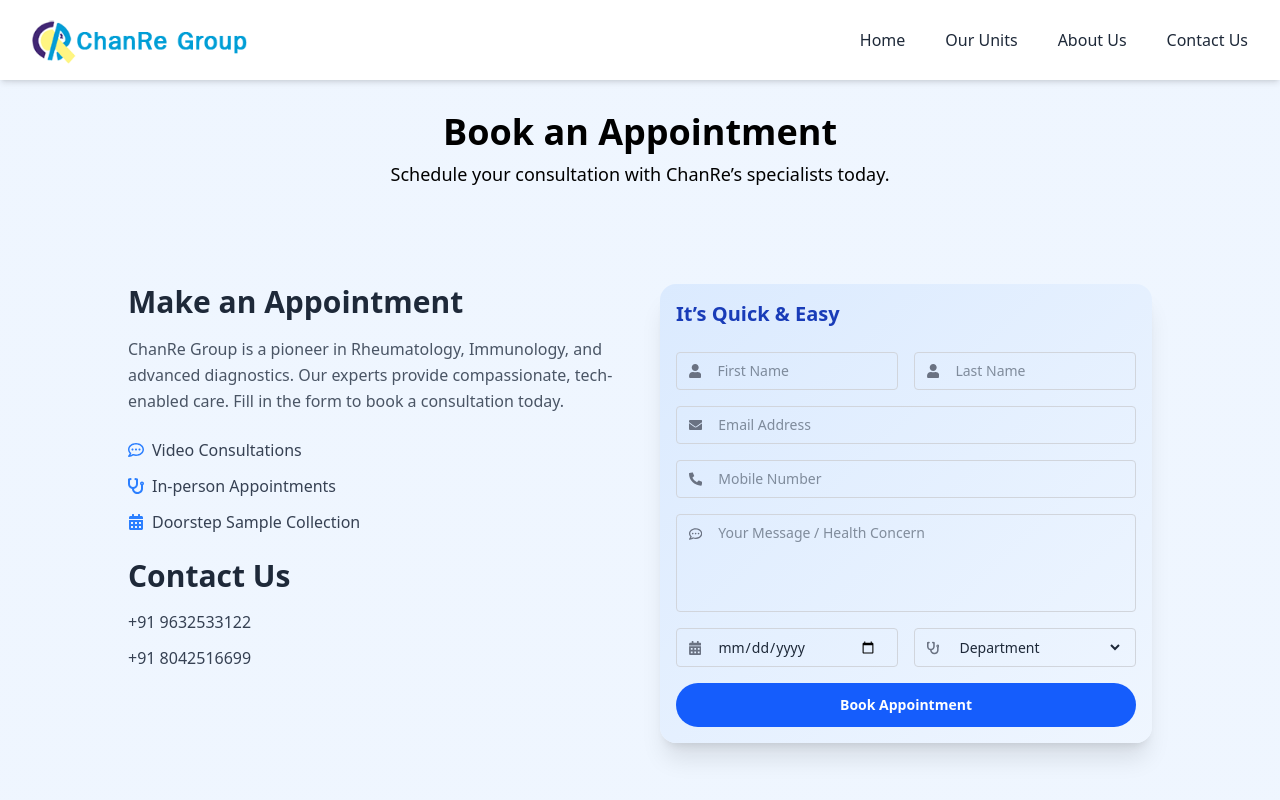
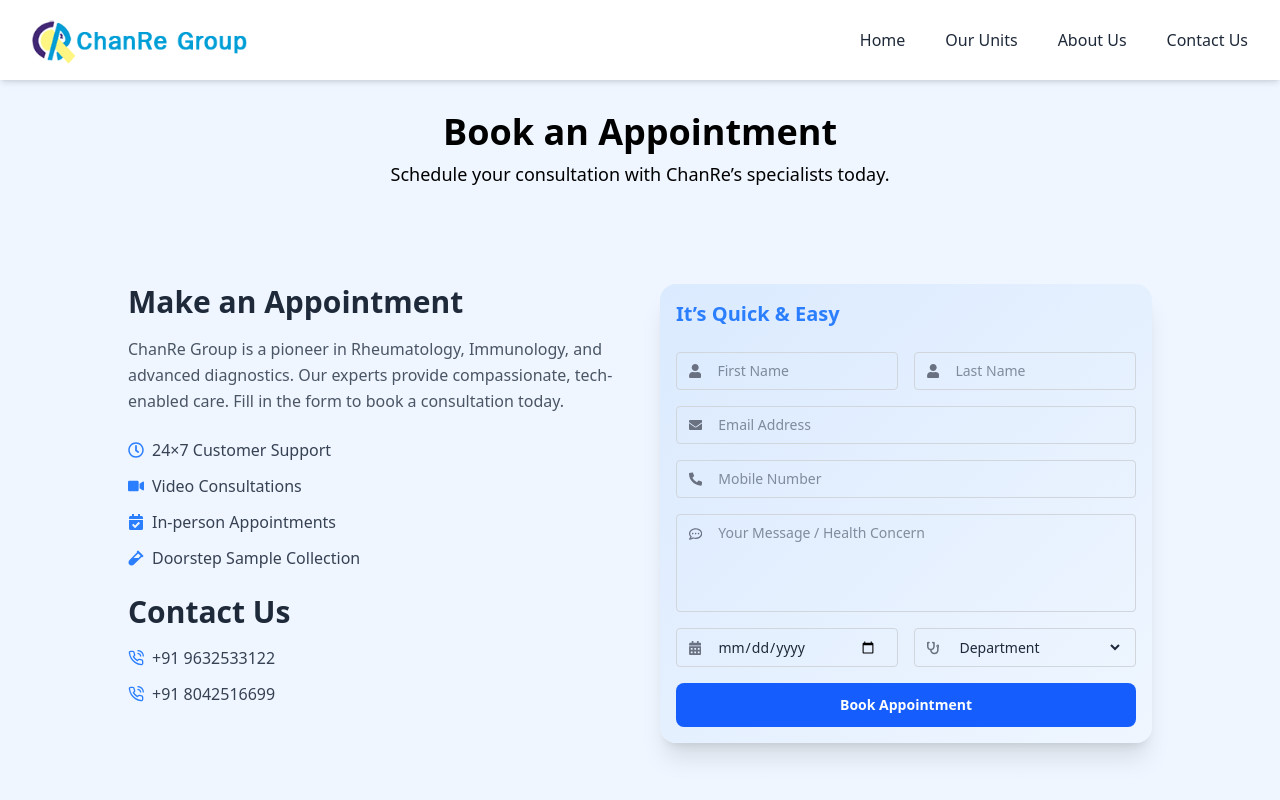
Before and after one commit to ManuJ1210/ChanRe, a React (Vite) app: page /appointment in a window 1280 px wide. Shown: the top 800 px of the page. Built offline with nearby package versions, Linux system fonts and the light colour scheme.

Commit message:
Added Contact-Page and Appointment booking-page

```diff
--- a/src/pages/Appointment.jsx
+++ b/src/pages/Appointment.jsx
@@ -1,4 +1,5 @@
-import { FaUser, FaEnvelope, FaPhoneAlt, FaCalendarAlt, FaStethoscope, FaRegCommentDots } from "react-icons/fa";
+import { FaUser, FaRegClock, FaEnvelope, FaPhoneAlt, FaRegCommentDots, FaCalendarAlt, FaStethoscope,  FaVideo, FaCalendarCheck, FaVial } from "react-icons/fa";
+import { FiPhoneCall } from "react-icons/fi";
 import { motion } from "framer-motion";
 const AppointmentPage = () => {
     return (
@@ -38,21 +39,24 @@
                                 ChanRe Group is a pioneer in Rheumatology, Immunology, and advanced diagnostics. Our experts provide compassionate, tech-enabled care. Fill in the form to book a consultation today.
                             </p>
                             <ul className="space-y-3 text-gray-700">
-                                <li className="flex items-center gap-2">
-                                    <FaRegCommentDots className="text-blue-500" /> Video Consultations
+                                 <li className="flex items-center gap-2">
+                                    <FaRegClock className="text-blue-500" /> 24×7 Customer Support
                                 </li>
                                 <li className="flex items-center gap-2">
-                                    <FaStethoscope className="text-blue-500" /> In-person Appointments
+                                    <FaVideo className="text-blue-500" /> Video Consultations
                                 </li>
                                 <li className="flex items-center gap-2">
-                                    <FaCalendarAlt className="text-blue-500" /> Doorstep Sample Collection
+                                    <FaCalendarCheck className="text-blue-500" /> In-person Appointments
+                                </li>
+                                <li className="flex items-center gap-2">
+                                    <FaVial className="text-blue-500" /> Doorstep Sample Collection
                                 </li>
                             </ul>
                             <div className="mt-6 ">
                             <h1 className="text-3xl font-bold">Contact Us</h1>
                             <ul className="space-y-3 text-gray-700 mt-4">
-                                <li>+91 9632533122</li>
-                                <li>+91 8042516699</li>
+                                <li className="flex items-center gap-2"><FiPhoneCall className ="text-blue-500" />+91 9632533122</li>
+                                <li className="flex items-center gap-2"><FiPhoneCall className ="text-blue-500"/>+91 8042516699</li>
                             </ul>
                         </div>
                         </motion.div>
@@ -64,7 +68,7 @@
                             whileInView={{ opacity: 1, x: 0 }}
                             transition={{ duration: 0.6 }}
                             viewport={{ once: true }}>
-                            <h3 className="text-xl font-bold text-blue-800 mb-6">It’s Quick & Easy</h3>
+                            <h3 className="text-xl font-bold text-blue-500 mb-6">It’s Quick & Easy</h3>
                             <form className="space-y-4 text-sm">
 
                                 <div className="grid grid-cols-2 gap-4">
@@ -134,7 +138,7 @@
 
                                 <button
                                     type="submit"
-                                    className="w-full bg-blue-600 text-white py-3 rounded-full font-semibold hover:bg-blue-700 transition"
+                                    className="w-full bg-blue-600 text-white py-3 rounded-lg font-semibold hover:bg-blue-700 transition"
                                 >
                                     Book Appointment
                                 </button>
--- a/src/pages/Ourunits.jsx
+++ b/src/pages/Ourunits.jsx
@@ -26,7 +26,7 @@
     shortInfo1: "Our comprehensive weight loss management program combines physiotherapy, personalized diet plans, and guided yoga sessions to help you achieve sustainable results.",
     moreInfo: "Our comprehensive weight loss management program combines physiotherapy, personalized diet plans, and guided yoga sessions to help you achieve sustainable results.",
     btnText: "Visit Site",
-    bg: "from-red-100 to-rose-200",
+    bg: "from-yellow-100 to-orange-200 ",
     link: "https://chanrecare.com/"
   },
 
@@ -81,7 +81,7 @@
     shortInfo1: "Immunology & Arthritis Research & Education Trust-Help today because tomorrow you may be the one who needs helping! Forget what you can get and see what you can give.",
     moreInfo: "Immunology & Arthritis Research & Education Trust-Help today because tomorrow you may be the one who needs helping! Forget what you can get and see what you can give.",
     btnText: "Visit Site",
-    bg: "from-yellow-100 to-orange-200",
+    bg: "from-red-100 to-rose-200",
     link: "https://www.iaret.org/"
   },
 
```
